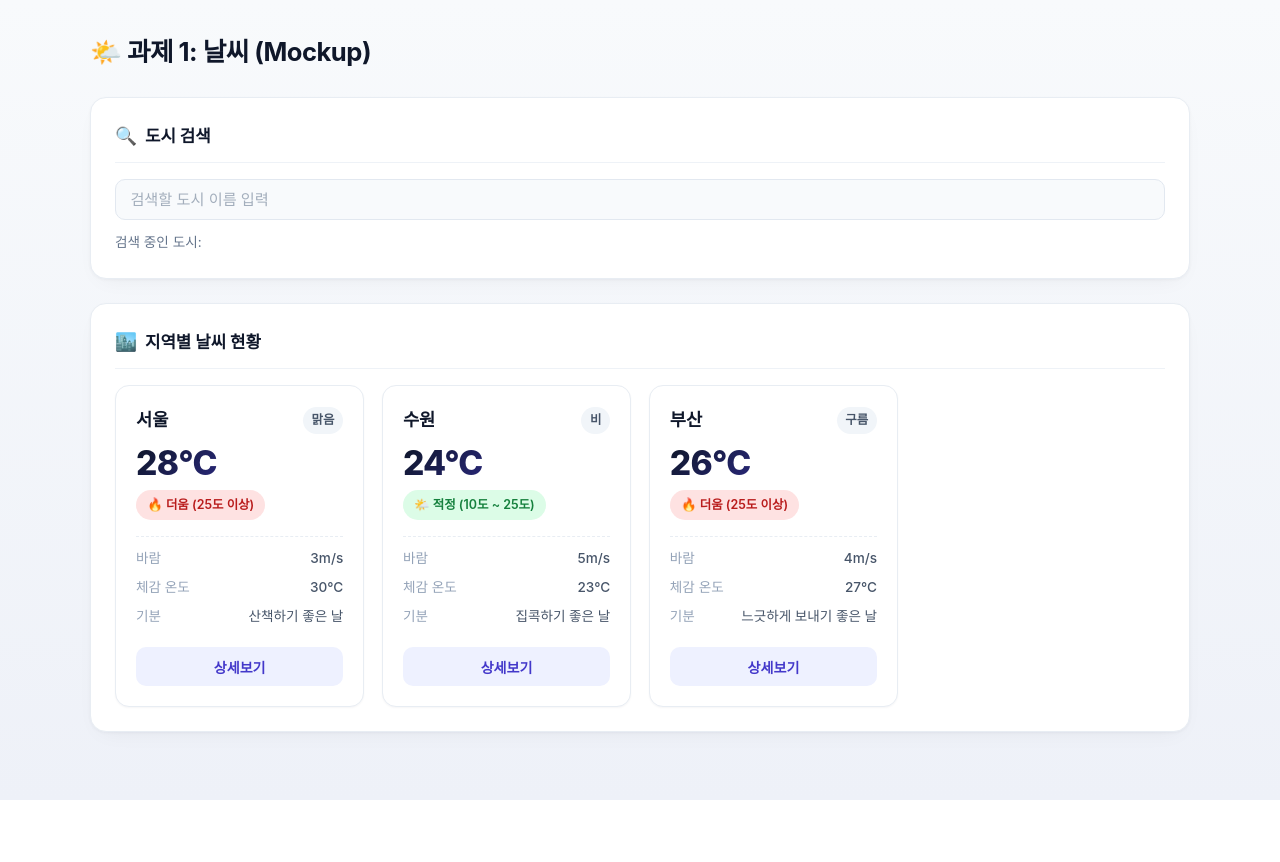
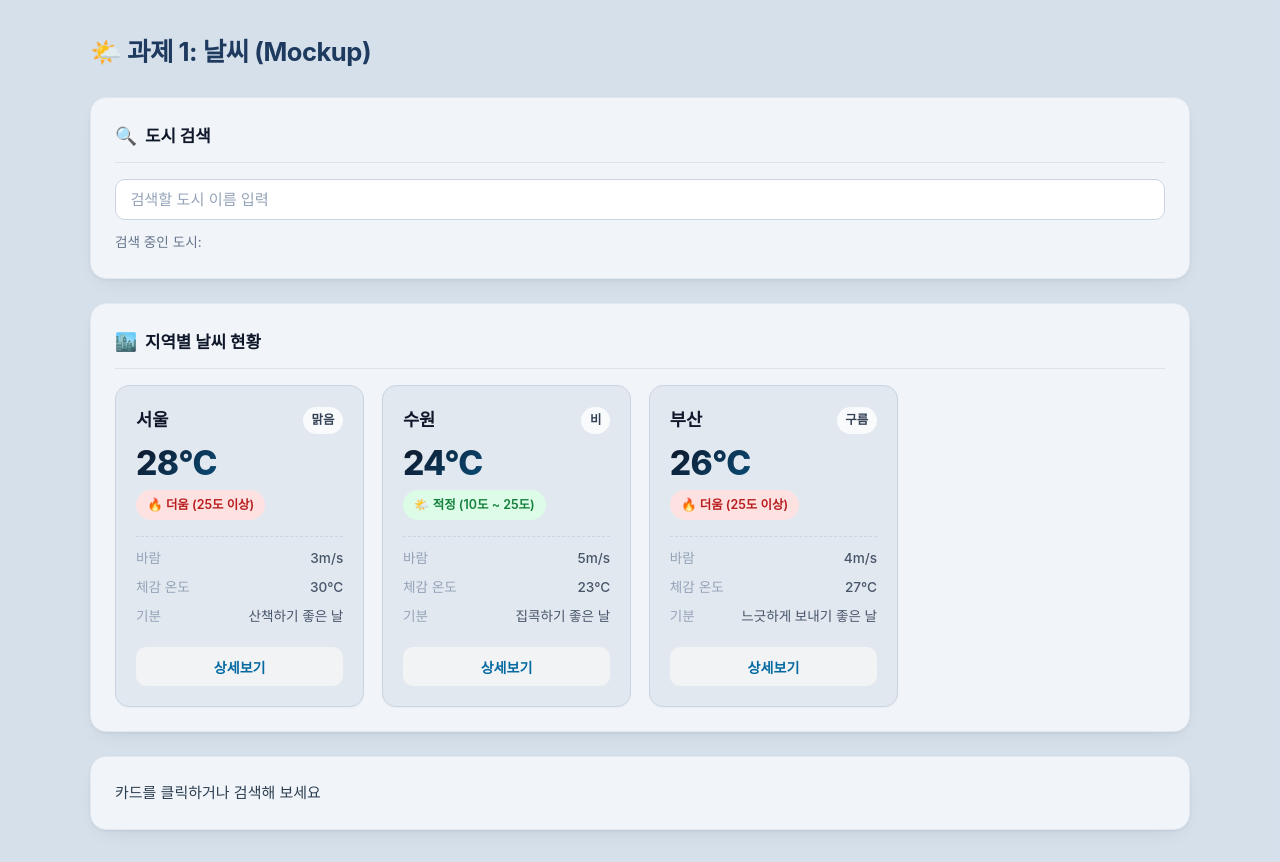
Before and after one commit to codeek-ybHan/skala-vue, a Vue app: page / in a window 1280 px wide. Before the commit the page ends 800 px from the top, so only its background shows below. Built offline with nearby package versions, Linux system fonts and the light colour scheme.

Commit message:
Mockup; 상태바 구현

```diff
--- a/src/assets/main.css
+++ b/src/assets/main.css
@@ -13,7 +13,7 @@ body {
   padding: 2rem 1.5rem;
   font-weight: normal;
   box-sizing: border-box;
-  background: linear-gradient(180deg, #f8fafc 0%, #eef1f8 100%);
+  background: rgba(208, 220, 233, 0.885);
 }
 
 @media (max-width: 640px) {
--- a/src/components/WeatherDashboard.vue
+++ b/src/components/WeatherDashboard.vue
@@ -8,6 +8,11 @@ const weatherList = ref([
 ])
 
 const city = ref('')
+const statusMessage = ref('카드를 클릭하거나 검색해 보세요')
+
+function selectCity(name) {
+  statusMessage.value = `${name}이 선택되었습니다.`
+}
 
 </script>
 
@@ -27,7 +32,7 @@ const city = ref('')
       <h2><span class="icon">🏙️</span> 지역별 날씨 현황</h2>
 
       <ul class="city-list">
-        <li v-for="weather in weatherList" :key="weather.id" class="city-card">
+        <li v-for="weather in weatherList" :key="weather.id" class="city-card" @click="selectCity(weather.name)">
           <div class="city-card-header">
             <p class="city-name">{{ weather.name }}</p>
             <span class="city-status">{{ weather.status }}</span>
@@ -66,6 +71,9 @@ const city = ref('')
       </ul>
     </section>
 
+    <section class="panel">
+      <p class="status-banner">{{ statusMessage }}</p>
+    </section>
   </div>
 </template>
 
@@ -82,15 +90,15 @@ const city = ref('')
   font-size: 1.6rem;
   font-weight: 700;
   letter-spacing: -0.02em;
-  color: #0f172a;
+  color: #1e3a5f;
 }
 
 .panel {
-  background: #ffffff;
-  border: 1px solid #e8edf3;
+  background: #f1f5f9;
+  border: 1px solid #e2e8f0;
   border-radius: 16px;
   padding: 1.5rem;
-  box-shadow: 0 1px 3px rgba(15, 23, 42, 0.04), 0 8px 24px -12px rgba(15, 23, 42, 0.08);
+  box-shadow: 0 1px 3px rgba(15, 23, 42, 0.06), 0 8px 24px -12px rgba(15, 23, 42, 0.12);
 }
 
 h2 {
@@ -102,7 +110,7 @@ h2 {
   color: #0f172a;
   margin: 0 0 1rem;
   padding-bottom: 0.75rem;
-  border-bottom: 1px solid #eef2f7;
+  border-bottom: 1px solid #dbe2ea;
 }
 
 .icon {
@@ -112,23 +120,23 @@ h2 {
 .search-input {
   width: 100%;
   padding: 0.7rem 0.9rem;
-  border: 1.5px solid #e2e8f0;
+  border: 1.5px solid #cbd5e1;
   border-radius: 10px;
   font-size: 0.95rem;
   box-sizing: border-box;
-  background: #f8fafc;
+  background: #ffffff;
   transition: border-color 0.15s, background 0.15s, box-shadow 0.15s;
 }
 
 .search-input::placeholder {
-  color: #a3aebc;
+  color: #94a3b8;
 }
 
 .search-input:focus {
   outline: none;
-  border-color: #6366f1;
+  border-color: #0ea5e9;
   background: #fff;
-  box-shadow: 0 0 0 4px rgba(99, 102, 241, 0.12);
+  box-shadow: 0 0 0 4px rgba(14, 165, 233, 0.15);
 }
 
 .search-status {
@@ -150,17 +158,18 @@ h2 {
   display: flex;
   flex-direction: column;
   gap: 0.7rem;
-  background: #fff;
-  border: 1px solid #e8edf3;
+  background: #e2e8f0;
+  border: 1px solid #cbd5e1;
   border-radius: 14px;
   padding: 1.25rem;
   box-shadow: 0 1px 2px rgba(15, 23, 42, 0.04);
   transition: box-shadow 0.2s ease, border-color 0.2s ease, transform 0.2s ease;
+  cursor: pointer;
 }
 
 .city-card:hover {
-  border-color: #c7d2fe;
-  box-shadow: 0 12px 24px -12px rgba(79, 70, 229, 0.2);
+  border-color: #7dd3fc;
+  box-shadow: 0 12px 24px -12px rgba(14, 165, 233, 0.3);
   transform: translateY(-3px);
 }
 
@@ -179,8 +188,8 @@ h2 {
 .city-status {
   font-size: 0.78rem;
   font-weight: 600;
-  color: #475569;
-  background: #f1f5f9;
+  color: #334155;
+  background: #f8fafc;
   padding: 0.2rem 0.55rem;
   border-radius: 999px;
 }
@@ -189,7 +198,7 @@ h2 {
   font-size: 2.1rem;
   font-weight: 800;
   letter-spacing: -0.02em;
-  background: linear-gradient(135deg, #0f172a, #4338ca);
+  background: linear-gradient(135deg, #0f172a, #0284c7);
   -webkit-background-clip: text;
   background-clip: text;
   color: transparent;
@@ -226,7 +235,7 @@ h2 {
   gap: 0.45rem;
   margin: 0.3rem 0 0;
   padding-top: 0.7rem;
-  border-top: 1px dashed #e8edf3;
+  border-top: 1px dashed #cbd5e1;
   font-size: 0.85rem;
   color: #475569;
 }
@@ -253,8 +262,8 @@ h2 {
   padding: 0.6rem 0.8rem;
   border: none;
   border-radius: 10px;
-  background: #eef1ff;
-  color: #4338ca;
+  background: #f2f3f5;
+  color: #0369a1;
   font-size: 0.88rem;
   font-weight: 600;
   cursor: pointer;
@@ -262,7 +271,7 @@ h2 {
 }
 
 .detail-btn:hover {
-  background: #e0e4ff;
+  background: #bae6fd;
 }
 
 .detail-btn:active {
```
